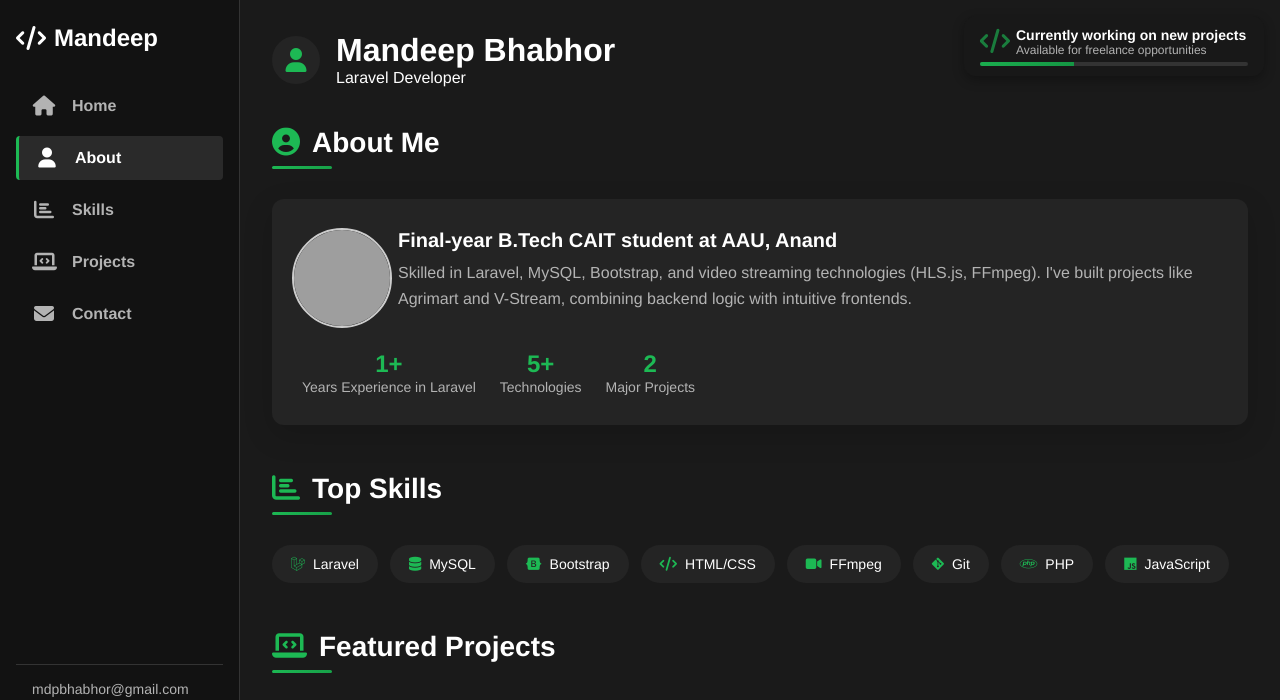
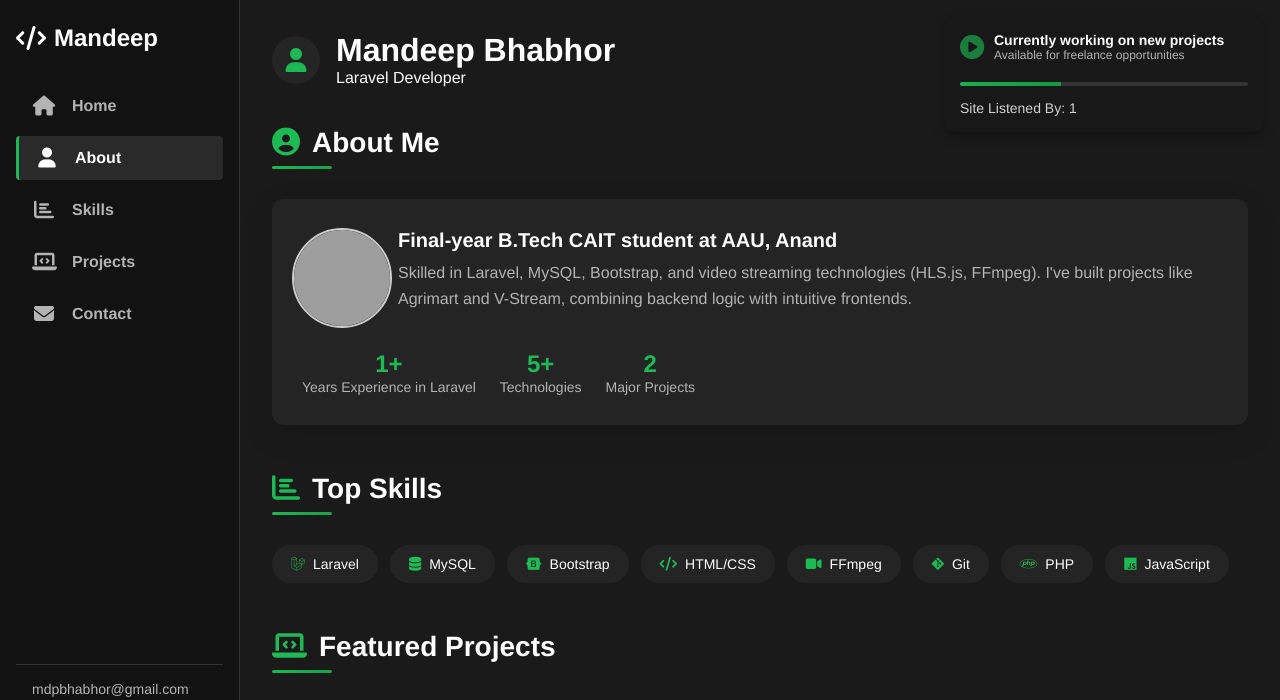
Before and after one commit to Mandeep-Bhabhor/Mandeep-Bhabhor, a plain HTML site: page index.html in a window 1280 px wide. Shown: the top 700 px of the page. Drawn offline with Linux system fonts and the light colour scheme; grey boxes are pictures that could not be loaded.

Commit message:
Added View Cunt

```diff
--- a/index.html
+++ b/index.html
@@ -491,29 +491,30 @@
     /* Footer */
     .footer {
       text-align: center;
-      padding: 32px 0;
+      padding: 20px 0;
+      margin-top: auto;
       color: var(--text-secondary);
       font-size: 14px;
       border-top: 1px solid var(--border);
       margin-top: 64px;
     }
 
-    /* Playbar (fixed at bottom) */
     .playbar {
   position: fixed;
-  top: 16px;           /* margin from the top */
-  right: 16px;         /* margin from the right */
-  background-color: #181818cc; /* semi-transparent dark background */
+  top: 16px;
+  right: 16px;
+  background-color: #181818cc;
   border-radius: 12px;
   box-shadow: 0 4px 12px rgba(0, 0, 0, 0.3);
-  height: 60px;
-  width: 300px;        /* you can adjust width as needed */
+  height: auto;
+  width: 320px;
   display: flex;
   align-items: center;
   justify-content: center;
   z-index: 100;
-  padding: 0 16px;
-  backdrop-filter: blur(6px); /* optional blur effect */
+  padding: 16px;
+  backdrop-filter: blur(6px);
+  flex-direction: column;
 }
 
 .playbar-container {
@@ -521,21 +522,59 @@
   width: 100%;
   justify-content: center;
   flex-direction: column;
-  align-items: center;
+  align-items: flex-start;
 }
 
 .currently-playing {
   display: flex;
   align-items: center;
-  gap: 6px;
+  gap: 10px;
   width: 100%;
-  margin-bottom: 5px;
+  margin-bottom: 10px;
 }
 
-.currently-playing-icon {
+.currently-playing-icon i {
   font-size: 24px;
-  color: var(--accent);
+  color: var(--accent, #1db954); /* Default to Spotify green */
   animation: pulse 1.5s infinite;
+}
+
+.currently-playing-title {
+  font-size: 16px;
+  font-weight: bold;
+  color: white;
+}
+
+.currently-playing-subtitle {
+  font-size: 14px;
+  color: #bbbbbb;
+}
+
+.progress-bar {
+  width: 100%;
+  height: 4px;
+  background-color: #333;
+  border-radius: 2px;
+  margin: 10px 0;
+  overflow: hidden;
+}
+
+.progress {
+  width: 40%;
+  height: 100%;
+  background-color: var(--accent, #1db954);
+  animation: progressMove 3s infinite alternate;
+}
+
+@keyframes progressMove {
+  0% { width: 30%; }
+  100% { width: 80%; }
+}
+
+.view-count {
+  font-size: 14px;
+  color: #ffffffcc;
+  margin-top: 4px;
 }
 
 
@@ -656,6 +695,15 @@
       }
     }
   </style>
+  <script>
+  document.addEventListener("DOMContentLoaded", function () {
+    let views = localStorage.getItem("playbarViews") || 0;
+    views++;
+    localStorage.setItem("playbarViews", views);
+    document.getElementById("viewCounter").textContent = views;
+  });
+</script>
+
 </head>
 <body>
   <!-- Sidebar -->
@@ -899,15 +947,21 @@
   <div class="playbar-container">
     <div class="currently-playing">
       <div class="currently-playing-icon">
-          <i class="fas fa-code"></i>
+  <i class="fa fa-play-circle"></i>
 </div>
+
       <div class="currently-playing-text">
         <div class="currently-playing-title">Currently working on new projects</div>
         <div class="currently-playing-subtitle">Available for freelance opportunities</div>
       </div>
     </div>
+
     <div class="progress-bar">
       <div class="progress"></div>
+    </div>
+
+    <div class="view-count">
+      Site Listened By: <span id="viewCounter">0</span>
     </div>
   </div>
 </div>
```
Lines whose indentation alone changed are shown as unchanged.
